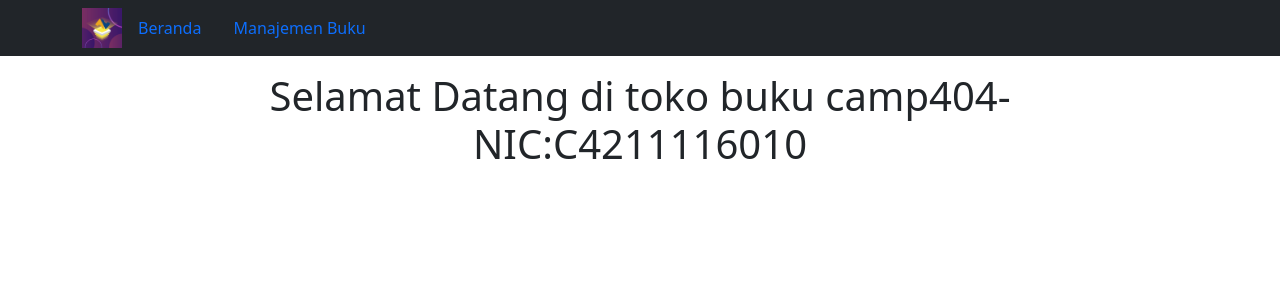
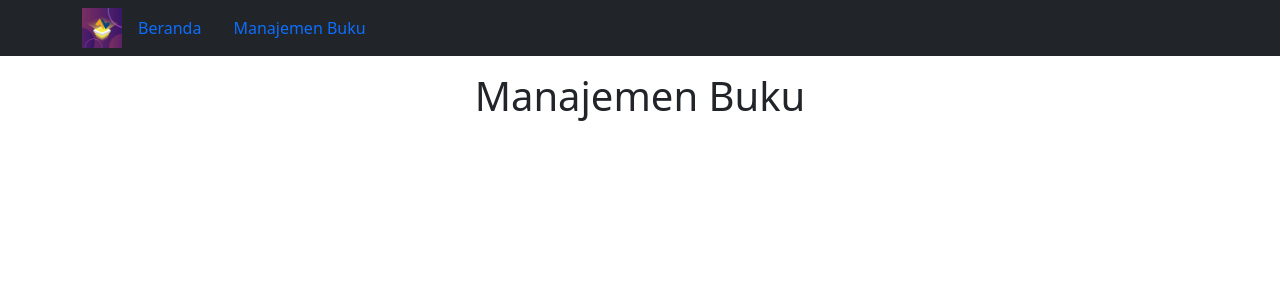
Before and after one commit to hilmiwicak/camp404-mern-bookstore, a React (Create React App) app in the folder frontend-react/: page /manajemen-buku in a window 1280 px wide. Shown: the top 300 px of the page. Built offline with nearby package versions, Linux system fonts and the light colour scheme.

Commit message:
dep: react-router-dom & fragments

```diff
--- a/frontend-react/package.json
+++ b/frontend-react/package.json
@@ -9,6 +9,7 @@
     "bootstrap": "^5.1.3",
     "react": "^17.0.2",
     "react-dom": "^17.0.2",
+    "react-router-dom": "^6.1.0",
     "react-scripts": "4.0.3",
     "web-vitals": "^1.1.2"
   },
--- a/frontend-react/src/App.js
+++ b/frontend-react/src/App.js
@@ -1,13 +1,22 @@
+import React from "react";
+import { BrowserRouter, Routes, Route } from "react-router-dom";
 import Beranda from "./components/Beranda";
 import Navbar from "./components/Navbar";
+import ManajemenBuku from "./components/ManajemenBuku";
 
-function App() {
-  return (
-      <div>
-          <Navbar />
-          <Beranda />
-      </div>
-  );
+export default class App extends React.Component {
+    render() {
+        return (
+          <div>
+            <BrowserRouter>
+              <Navbar />
+              <Routes>
+                <Route exact path="/" element={<Beranda />} />
+
+                <Route exact path="/manajemen-buku" element={<ManajemenBuku/>} />
+              </Routes>
+            </BrowserRouter>
+          </div>
+        );
+    }
 }
-
-export default App;
--- a/frontend-react/src/components/Beranda.jsx
+++ b/frontend-react/src/components/Beranda.jsx
@@ -1,12 +1,18 @@
-import React from "react";
+import React, { Fragment } from "react";
 
-export default function Beranda() {
+export default class Beranda extends React.Component {
   // data
   // event handling
-  return (
-    <div className="container mt-3 w-75">
-      <h1 className="text-center">Selamat Datang di toko buku camp404-NIC:C4211116010</h1>
-      <div id="katalog"></div>
-    </div>
-  );
+  render() {
+    return (
+      <Fragment>
+        <div className="container mt-3 w-75">
+          <h1 className="text-center">
+            Selamat Datang di toko buku camp404-NIC:C4211116010
+          </h1>
+          <div id="katalog"></div>
+        </div>
+      </Fragment>
+    );
+  }
 }
--- a/frontend-react/src/components/Navbar.jsx
+++ b/frontend-react/src/components/Navbar.jsx
@@ -1,6 +1,9 @@
 import logo from "../assets/logo.jpg";
+import { Link } from "react-router-dom";
+import React from "react";
 
-export default function Navbar() {
+export default class Navbar extends React.Component {
+  render() {
     return (
       <div>
         <nav className="navbar navbar-expand bg-dark">
@@ -8,14 +11,14 @@ export default function Navbar() {
             <ul className="nav">
               <img src={logo} alt="" style={{ height: "40px" }} />
               <li>
-              <a href="/" className="nav-link">
+                <Link to="/" className="nav-link">
                   Beranda
-              </a>
+                </Link>
               </li>
               <li>
-              <a href="/manajemen-buku" className="nav-link">
+                <Link to="/manajemen-buku" className="nav-link">
                   Manajemen Buku
-              </a>
+                </Link>
               </li>
             </ul>
           </div>
@@ -23,3 +26,4 @@ export default function Navbar() {
       </div>
     );
   }
+}
```
Also changed, not shown: frontend-react/src/components/ManajemenBuku.jsx (+6 -2 lines), 1 other file (tests, documents, lock files or other folders). Lines whose indentation alone changed are shown as unchanged.
